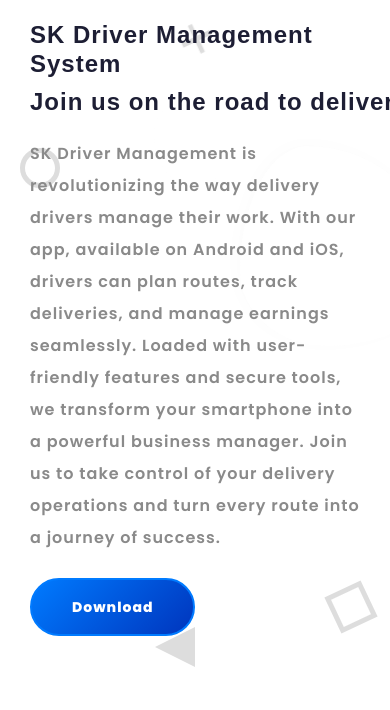
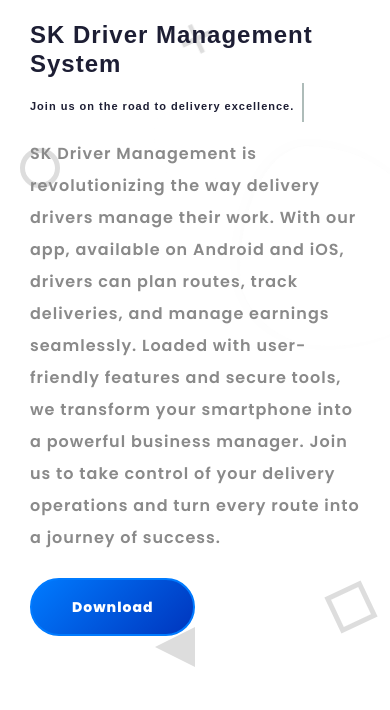
Before and after one commit to milanbhanushali/DriverManagementSystemWebPage, a plain HTML site: page index.html in a window 390 px wide. Shown: the part 134-844 px from the top of the page. Drawn offline with Linux system fonts and the light colour scheme; files whose address does not match are found by name; a web font is replaced by a local one.

Commit message:
Media query for font

```diff
--- a/css/style.css
+++ b/css/style.css
@@ -710,7 +710,11 @@ Banner
 .effect-words-wrapper b.is-visible {
     position: relative;
 }
-
+@media screen and (max-width: 768px) { /* Adjust 768px to whatever width you consider 'mobile' */
+    .effect-words-wrapper b {
+        font-size: 11px; /* Adjust to the desired font-size */
+    }
+}
 .banner-text h1.effect-headline span {
     font-size: inherit;
 }
```
Also changed, not shown: index.html (+1 -1 lines).
